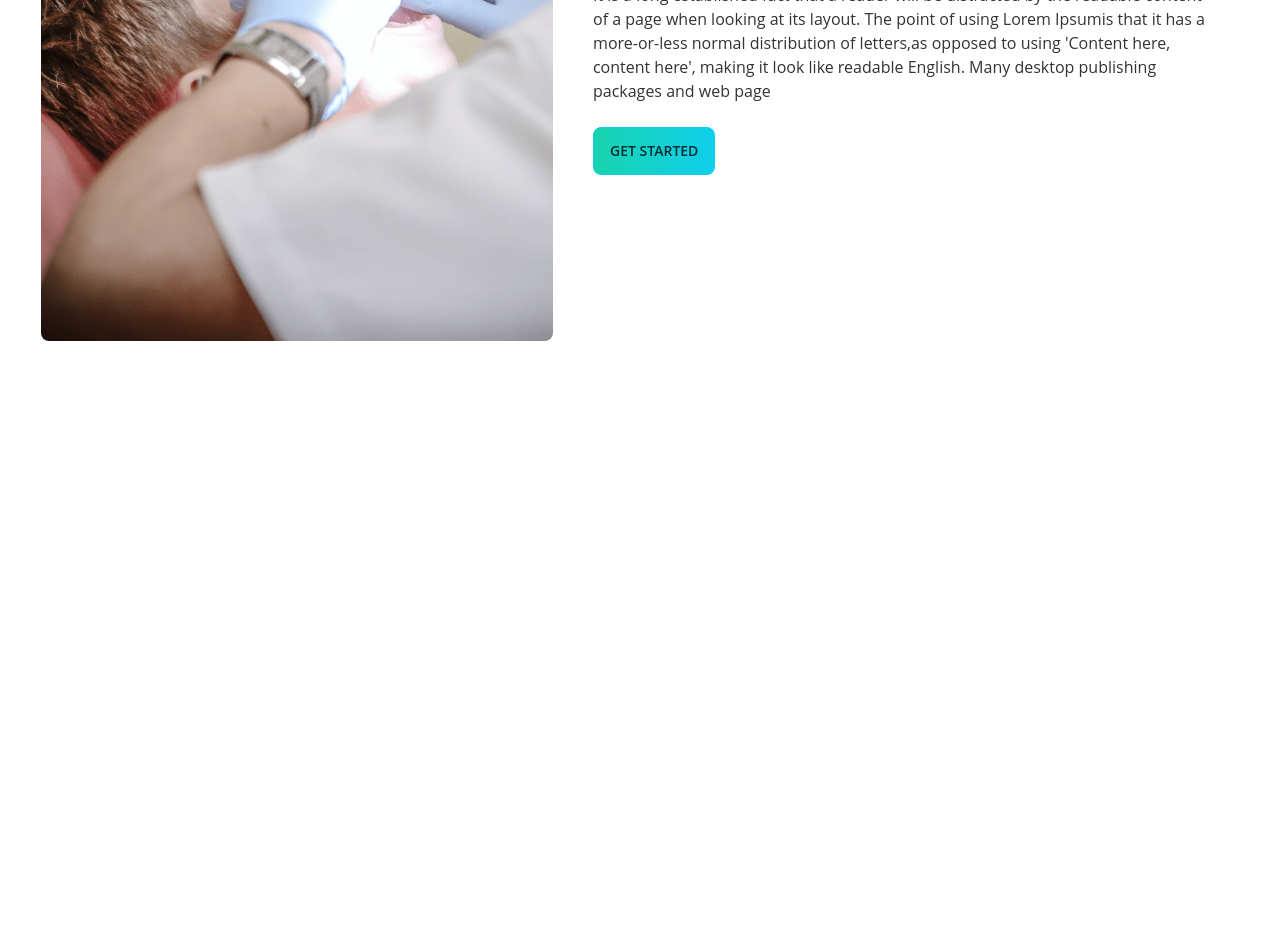
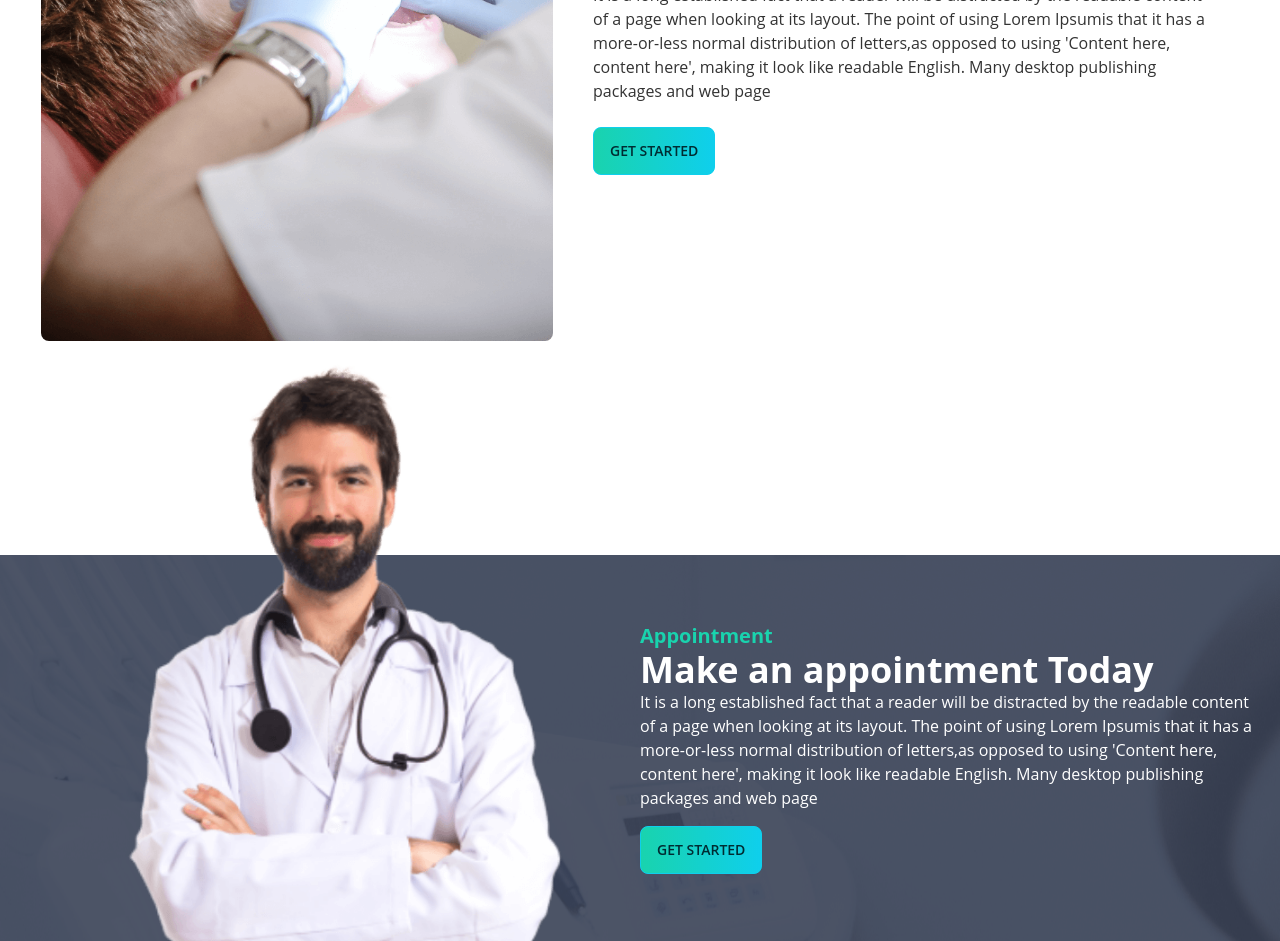
Before and after one commit to samiulbasirfahim/Doctros-portal-client, a React (Create React App) app: page / in a window 1280 px wide. Shown: the part 2040-2981 px from the top of the page. Before the commit the page ends 2435 px from the top, so only its background shows below. Built offline with nearby package versions, Linux system fonts and the light colour scheme.

Commit message:
appoinment seciton done

```diff
--- /dev/null
+++ b/src/Pages/Home/Appoinments.js
@@ -0,0 +1,40 @@
+import React from "react"
+import ButtonPrimary from "../../Components/ButtonPrimary"
+import doctor from "../../assets/images/doctor-small.png"
+import appoinmentsbg from "../../assets/images/appointment.png"
+
+const Appoinments = () => {
+	return (
+		<section
+			style={{
+				background: `url(${appoinmentsbg})`,
+			}}
+		>
+			<div className=" flex mt-40 flex-col lg:flex-row justify-center items-center px-6">
+				<div className="flex-1 hidden lg:flex justify-end">
+					<img
+						className="mt-[-200px]"
+						src={doctor}
+						alt=""
+					/>
+				</div>
+				<div className="flex-1 flex flex-col justify-center  py-8 items-start">
+					<p className="text-secondary text-xl font-bold">Appointment</p>
+					<p className="text-4xl text-white font-bold">Make an appointment Today</p>
+					<p className="text-white mb-4">
+						It is a long established fact that a reader will be
+						distracted by the readable content of a page when
+						looking at its layout. The point of using Lorem Ipsumis
+						that it has a more-or-less normal distribution of
+						letters,as opposed to using 'Content here, content
+						here', making it look like readable English. Many
+						desktop publishing packages and web page
+					</p>
+					<ButtonPrimary>Get started</ButtonPrimary>
+				</div>
+			</div>
+		</section>
+	)
+}
+
+export default Appoinments
--- a/src/Pages/Home/Home.js
+++ b/src/Pages/Home/Home.js
@@ -5,11 +5,13 @@ import clock from "../../assets/icons/clock.svg"
 import marker from "../../assets/icons/marker.svg"
 import phone from "../../assets/icons/phone.svg"
 import Services from "./Services"
+import Appoinments from "./Appoinments"
 
 const Home = () => {
 	return (
+		<>
+			<Banner />
 			<section className="container px-[25px] mx-auto">
-			<Banner />
 				<div className="grid grid-cols-1 lg:grid-cols-3 gap-6">
 					<BannerCard
 						img={clock}
@@ -32,6 +34,8 @@ const Home = () => {
 				</div>
 				<Services />
 			</section>
+			<Appoinments />
+		</>
 	)
 }
 
```
Lines whose indentation alone changed are shown as unchanged.
